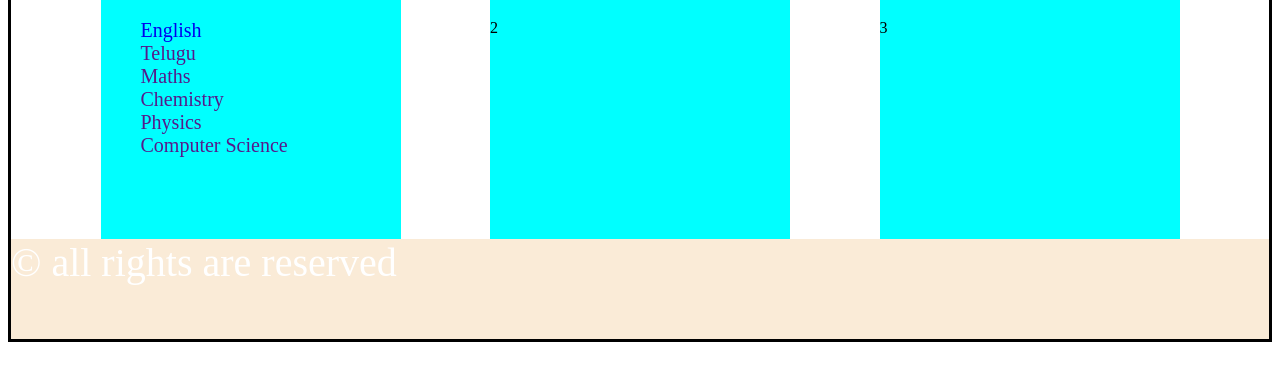
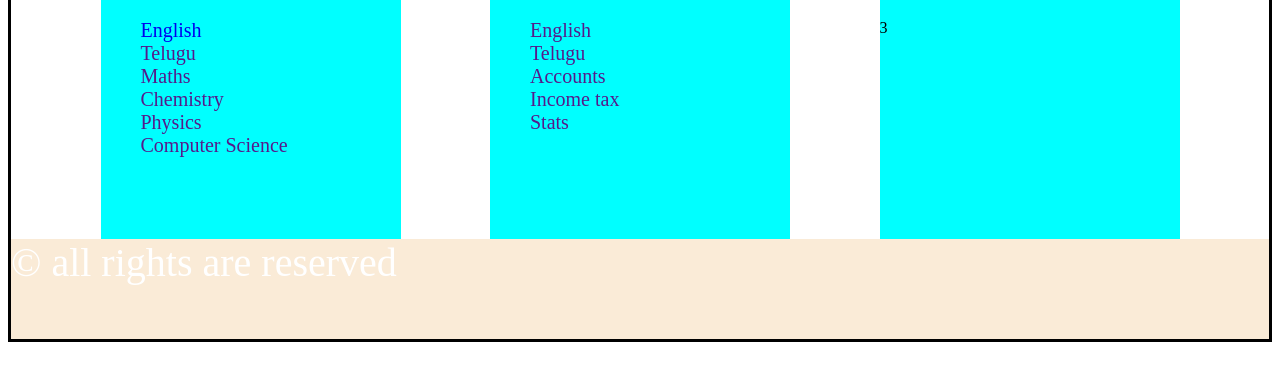
Before and after one commit to itkmm/cnote, a plain HTML site: page index.html in a window 1280 px wide. Shown: the part 202-582 px from the top of the page. Drawn offline with Linux system fonts and the light colour scheme.

Commit message:
version 1.3

```diff
--- a/index.html
+++ b/index.html
@@ -23,7 +23,14 @@
         </div>
         <div id="bcom">
           <h1>Bcom</h1>
-          2
+
+          <ul>
+            <li><a href="">English</a></li>
+            <li><a href="">Telugu</a></li>
+            <li><a href="">Accounts</a></li>
+            <li><a href="">Income tax</a></li>
+            <li><a href="">Stats</a></li>
+          </ul>
         </div>
         <div id="ba">
           <h1>BA</h1>
```
